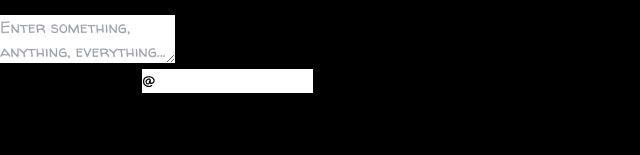
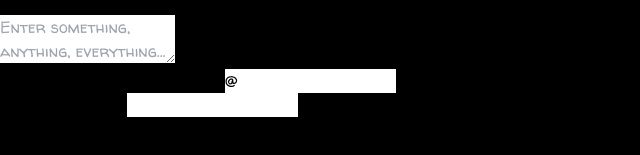
Before and after one commit to Vrishabhshri/virsind, a Next.js app in the folder virsind/: page / in a window 1280 px wide. Shown: the part 1476-1631 px from the top of the page, without its empty margins (0-640 px from the left). Built offline with nearby package versions, Linux system fonts and the light colour scheme; no server answers.

Commit message:
Added ability to upload email too

```diff
--- a/virsind/src/app/page.tsx
+++ b/virsind/src/app/page.tsx
@@ -15,6 +15,7 @@ export default function Home() {
   const newID = () => Math.random().toString(36).slice(2, 9);
   const [connectionText, setConnectionText] = useState('');
   const [instaHandle, setInstaHandle] = useState('@');
+  const [email, setEmail] = useState('');
   const connectionsIntro = `I want to hear from you!
                             Whether you have any suggestions or comments or just want to talk
                             feel free to leave something below!`
@@ -77,8 +78,7 @@ export default function Home() {
 
       const createdAt = new Date().toISOString();
       const id = newID();
-      if (instaHandle === '@') await createConnection(id, { connectionID: id, text: connectionText, createdAt });
-      else await createConnection(id, { connectionID: id, text: connectionText, createdAt, instagram: instaHandle });
+      await createConnection(id, { connectionID: id, text: connectionText, createdAt, instagram: instaHandle, email });
 
       alert("Uploaded successfully")
 
@@ -93,7 +93,7 @@ export default function Home() {
     }
 
 
-  }, [connectionText, instaHandle]);
+  }, [connectionText, instaHandle, email]);
 
   const connectionInstaHandler = (e: React.ChangeEvent<HTMLInputElement>) => {
 
@@ -306,11 +306,25 @@ export default function Home() {
               {/* Instagram Handle */}
               <div className="flex flex-col text-left">
 
-                <span className="text-white">Instagram Handle</span>
+                <span className="text-white">Instagram Handle (Optional)</span>
                 <input
                   type="text"
                   value={instaHandle}
                   onChange={connectionInstaHandler}
+                  className="bg-white text-black border border-4 border-[rgba(77,156,185)]
+                              rounded-lg p-2"
+                />
+
+              </div>
+
+              {/* Email Handle */}
+              <div className="flex flex-col text-left">
+
+                <span className="text-white">Email (Optional)</span>
+                <input
+                  type="text"
+                  value={email}
+                  onChange={(e) => setEmail(e.target.value)}
                   className="bg-white text-black border border-4 border-[rgba(77,156,185)]
                               rounded-lg p-2"
                 />
--- a/virsind/src/lib/connections.ts
+++ b/virsind/src/lib/connections.ts
@@ -8,6 +8,7 @@ export type Connection = {
     connectionID: string;
     text: string;
     instagram?: string;
+    email?: string;
     createdAt: string;
 
 }
```
Also changed, not shown: 1 other file (tests, documents, lock files or other folders).
